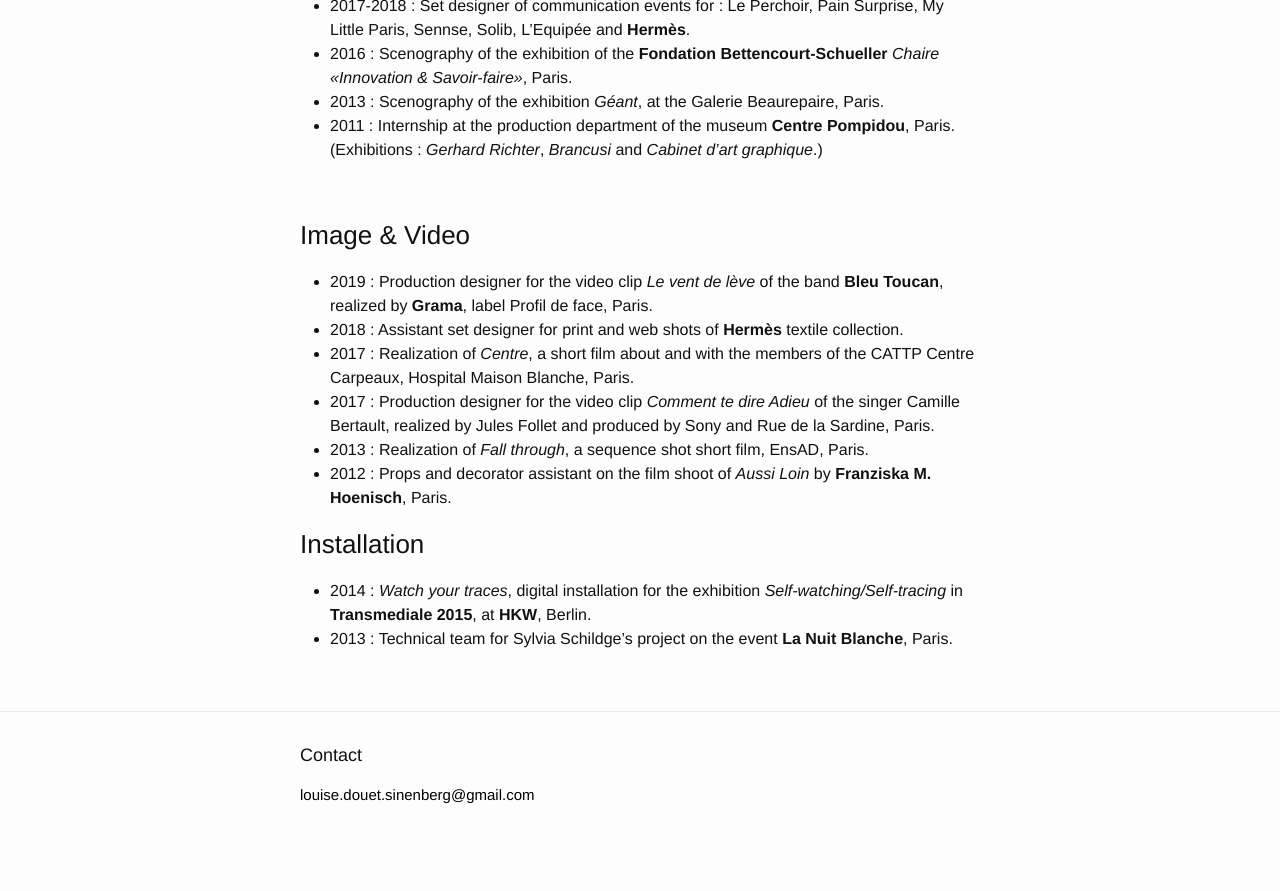
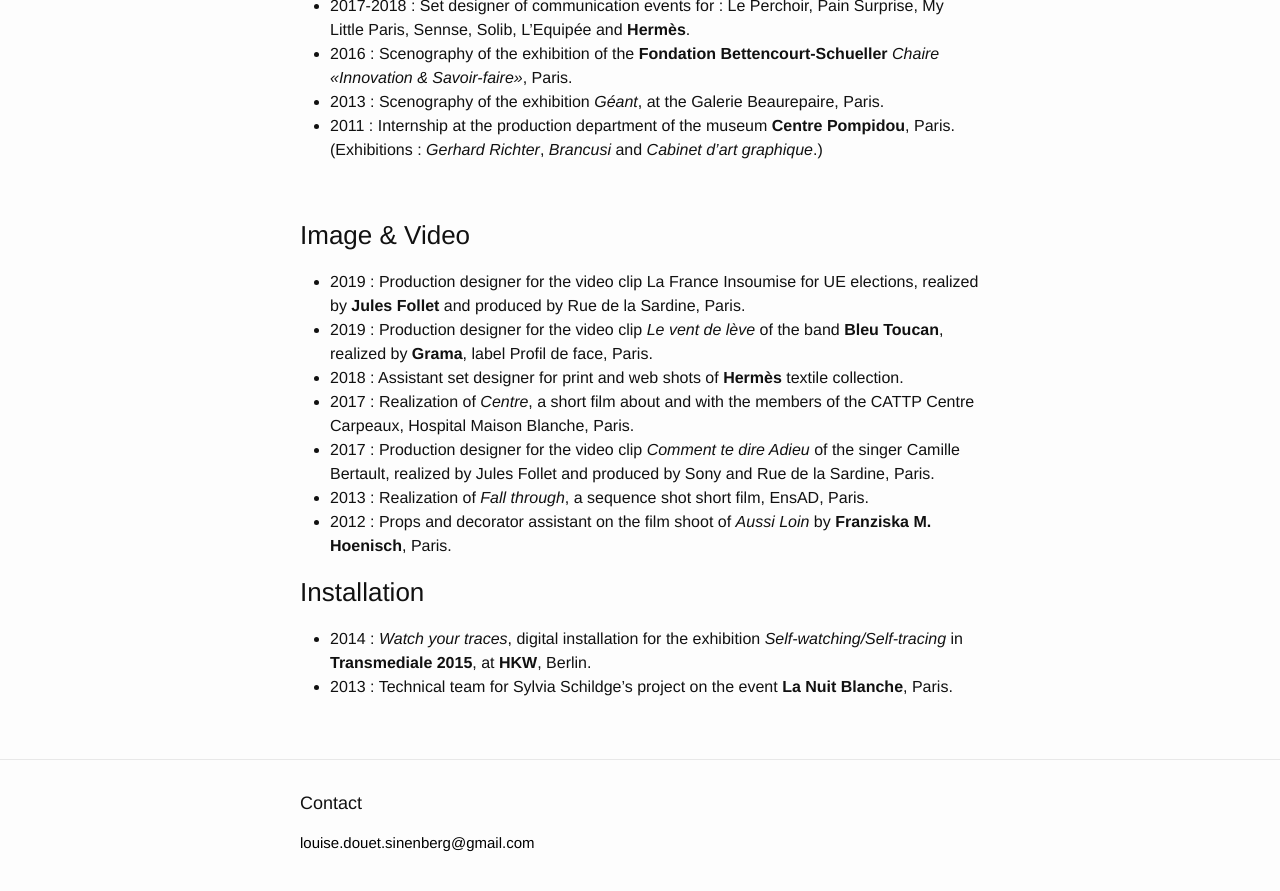
Before and after one commit to louiseds/louiseds.github.io, a Jekyll site: the page built from about.md, in a window 1280 px wide and 900 px high, scrolled down 5168 px. Shown: the top 891 px of the window. Built offline with Jekyll 4.4.1, drawn with Linux system fonts in a browser that asks for light colours; before the commit the page ends 6020 px from its top, so only the background shows below that.

Commit message:
Update about.md

```diff
--- a/about.md
+++ b/about.md
@@ -140,6 +140,7 @@
 
 ### Image & Video
 
+* 2019 : Production designer for the video clip La France Insoumise for UE elections, realized by **Jules Follet** and produced by Rue de la Sardine, Paris.
 * 2019 : Production designer for the video clip _Le vent de lève_ of the band **Bleu Toucan**, realized by **Grama**, label Profil de face, Paris.
 * 2018 : Assistant set designer for print and web shots of **Hermès** textile collection.
 * 2017 : Realization of _Centre_, a short film about and with the members of the CATTP Centre Carpeaux, Hospital Maison Blanche, Paris.
```
